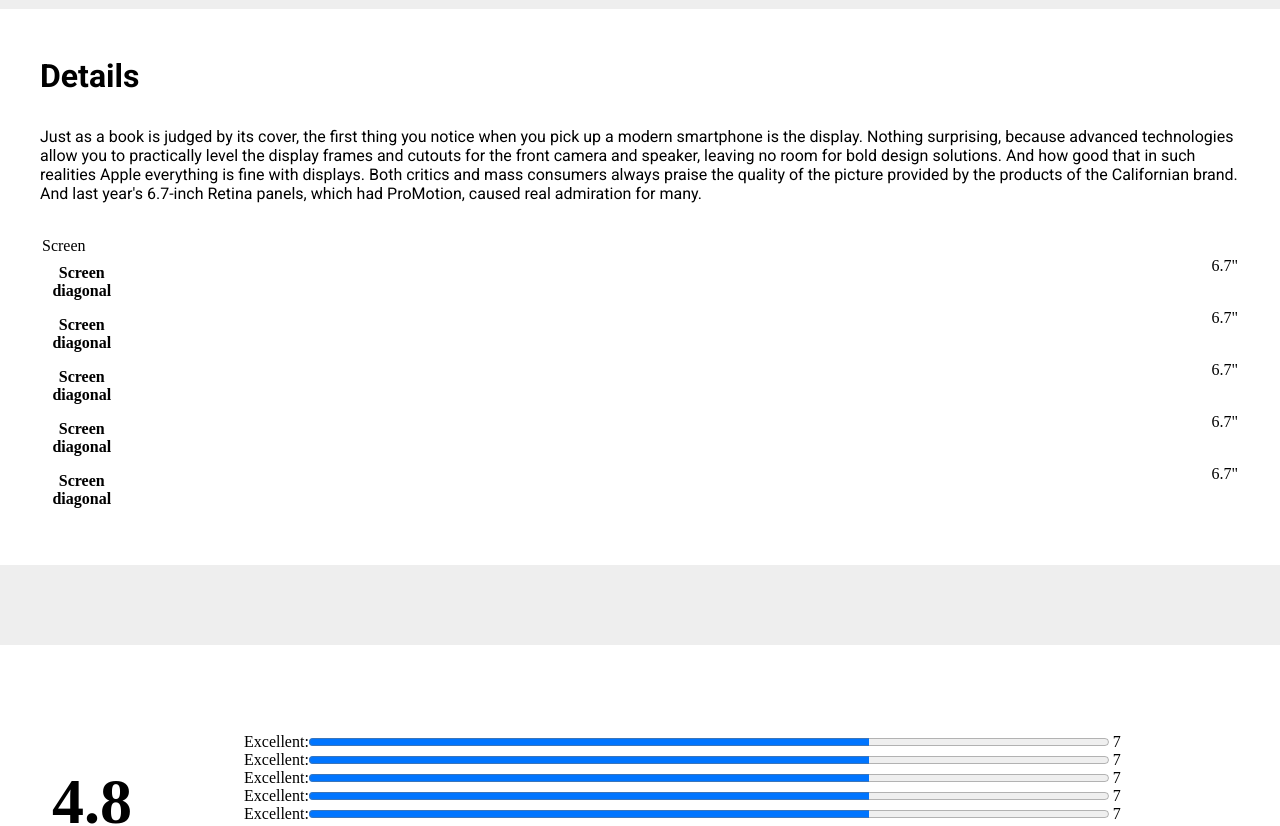
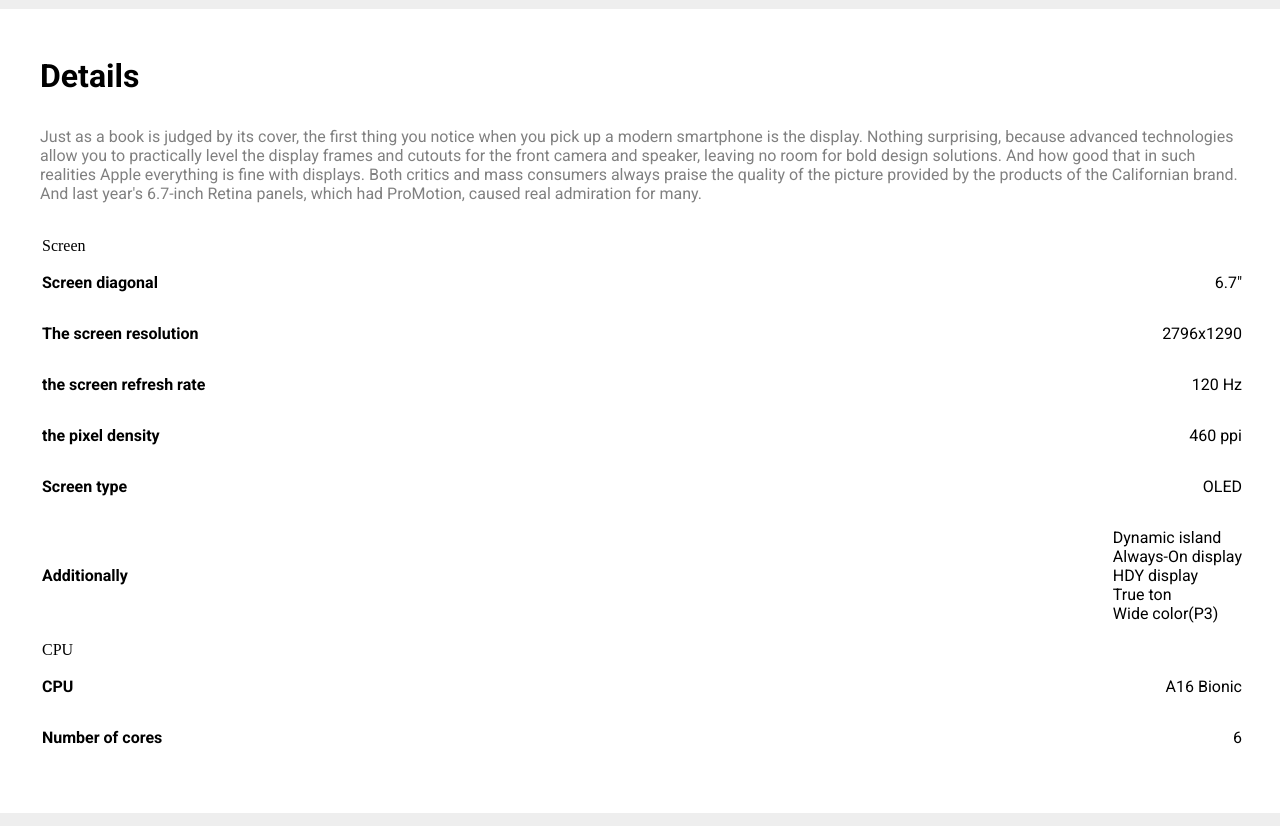
Before and after one commit to EmilianoCabral/E-commerce-webside-template, a React (Vite) app: page /Detailproduct in a window 1280 px wide. Shown: the part 1380-2206 px from the top of the page. Built offline with nearby package versions, Linux system fonts and the light colour scheme.

Commit message:
adding comment box

```diff
--- a/src/pages/detailproduct/Detailproduct.tsx
+++ b/src/pages/detailproduct/Detailproduct.tsx
@@ -1,6 +1,7 @@
 import { Buttons1 } from '../../Components/buttons/Buttons'
 import { Cameracard, Camerafront, Cardbatery, Categorycard, Cpucard } from '../../Components/cards/Categorycard'
 import { Tabs } from '../../Components/tabs/Tabs'
+import { Comment } from '../reviews/Comment'
 import { Reviews } from '../reviews/Reviews'
 import './detailproduct.css'
 
@@ -83,7 +84,7 @@ export const Detailproduct = () => {
                                     Screen
                                 </thead>
                                 <tbody>
-                                    <tr>
+                                    <tr className="tr_table">
                                         <th>
                                             Screen diagonal
                                         </th>
@@ -91,36 +92,67 @@ export const Detailproduct = () => {
                                             6.7"
                                         </td>
                                     </tr>
-                                    <tr>
+                                    <tr className="tr_table">
                                         <th>
-                                            Screen diagonal
+                                            The screen resolution
                                         </th>
                                         <td className="td">
-                                            6.7"
+                                            2796x1290
                                         </td>
                                     </tr>
-                                    <tr>
+                                    <tr  className="tr_table">
                                         <th>
-                                            Screen diagonal
+                                            the screen refresh rate
                                         </th>
                                         <td className="td">
-                                            6.7"
+                                            120 Hz
                                         </td>
                                     </tr>
-                                    <tr>
+                                    <tr className="tr_table">
                                         <th>
-                                            Screen diagonal
+                                            the pixel density
                                         </th>
                                         <td className="td">
-                                            6.7"
+                                            460 ppi
                                         </td>
                                     </tr>
-                                    <tr>
+                                    <tr className="tr_table">
                                         <th>
-                                            Screen diagonal
+                                            Screen type
                                         </th>
                                         <td className="td">
-                                            6.7"
+                                            OLED
+                                        </td>
+                                    </tr>
+                                    <tr className="tr_table">
+                                        <th>Additionally</th>
+                                        <td className="td">
+                                            Dynamic island <br />
+                                            Always-On display <br />
+                                            HDY display <br />
+                                            True ton <br />
+                                            Wide color(P3) <br />
+                                        </td>
+                                    </tr>
+                                </tbody>
+                                <thead>
+                                    CPU
+                                </thead>
+                                <tbody>
+                                    <tr className="tr_table">
+                                        <th>
+                                            CPU
+                                        </th>
+                                        <td>
+                                            A16 Bionic
+                                        </td>
+                                    </tr>
+                                    <tr className="tr_table">
+                                        <th>
+                                            Number of cores
+                                        </th>
+                                        <td>
+                                            6
                                         </td>
                                     </tr>
                                 </tbody>
@@ -130,6 +162,7 @@ export const Detailproduct = () => {
                 </div>
             </section>
             <Reviews />
+            <Comment />
         </section>
     )
 }
--- a/src/pages/detailproduct/detailproduct.css
+++ b/src/pages/detailproduct/detailproduct.css
@@ -116,8 +116,14 @@
 }
 .character_paragraph{
     font-family: "Roboto", sans-serif;
+    color: gray;
 }
-.td {
-    padding-left: 68rem;
-    padding-bottom: 2rem;
+.tr_table {
+    font-family: "Roboto",sans-serif;
+    display: flex;
+    align-items: center;
+    align-content: center;
+    width: 75rem;
+    justify-content: space-between;
+    padding: 1rem 0rem 1rem 0rem;
 }
--- /dev/null
+++ b/src/pages/reviews/Comment.tsx
@@ -0,0 +1,9 @@
+
+
+type Props = {}
+
+export const Comment = (props: Props) => {
+    return (
+        <div>Comment</div>
+    )
+}
--- a/src/pages/reviews/Detailrating.tsx
+++ b/src/pages/reviews/Detailrating.tsx
@@ -4,7 +4,7 @@ export const Detailrating = () => {
     return (
         <div>
             <label form="file">Excellent:</label>
-            <progress className="file" id="file" max="100" value="70">70%</progress> 7
+            <progress className="file" id="file" max="100" value="100">100%</progress> 7
         </div>
     )
 }
```
